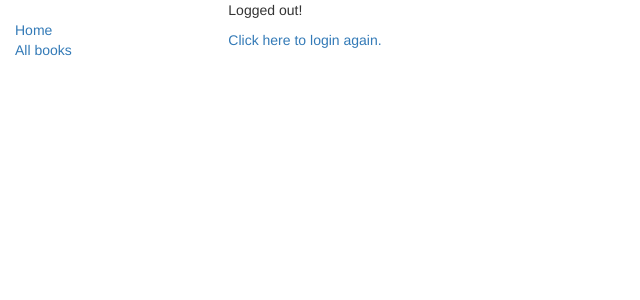
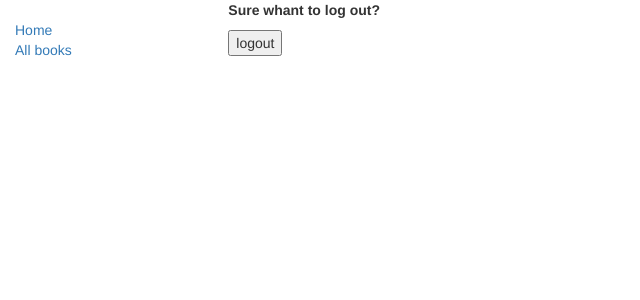
Before and after one commit to GorkyCow/mybook_test_task, a Django app: page /accounts/logout/ in a window 1280 px wide. Shown: the top 300 px of the page, without its empty margins (0-640 px from the left). Run offline with Django 3.2, Linux system fonts and the light colour scheme; some libraries are stand-ins or nearby versions.

Commit message:
Little fixes + logout form

```diff
--- a/mybooks/settings.py
+++ b/mybooks/settings.py
@@ -56,7 +56,7 @@ TEMPLATES = [
     {
         'BACKEND': 'django.template.backends.django.DjangoTemplates',
         'DIRS': [
-            os.path.join(BASE_DIR, 'templates'), [ os.path.join (BASE_DIR, 'templates'),]
+            os.path.join(BASE_DIR, 'templates'),
         ],
         'APP_DIRS': True,
         'OPTIONS': {
--- a/mybooks/urls.py
+++ b/mybooks/urls.py
@@ -28,5 +28,5 @@ urlpatterns = [
     path('books_list/', include('mybooks_view.urls'), name='books_list'),
     path('', RedirectView.as_view(url='/books_list/', permanent=True)),
     path('accounts/login/', myviews.login, name='login'),
-    path('accounts/logout/', views.LogoutView.as_view(), name='logout'),
+    path('accounts/logout/', myviews.logout, name='logout'),
 ] + static(settings.STATIC_URL, document_root=settings.STATIC_ROOT)
--- a/mybooks_view/forms.py
+++ b/mybooks_view/forms.py
@@ -2,7 +2,7 @@ from django import forms
 
 from django.core.exceptions import ValidationError
 from django.utils.translation import ugettext_lazy as _
-import datetime #for checking renewal date range.
+
 
 class LoginForm(forms.Form):
     username = forms.EmailField(help_text="Enter here email")
@@ -21,3 +21,14 @@ class LoginForm(forms.Form):
         if not data:
             raise ValidationError(_('Invalid password - string is empty'))
         return data
+
+
+class LogoutForm(forms.Form):
+    message = forms.HiddenInput()
+
+    def clean_username(self):
+        data = self.cleaned_data['username'].lower()
+
+        if not data:
+            raise ValidationError(_('Invalid email - string is empty'))
+        return data
--- a/mybooks_view/views.py
+++ b/mybooks_view/views.py
@@ -6,7 +6,7 @@ import django.contrib.auth.urls
 from django.http import HttpResponseRedirect
 from django.urls import reverse
 import requests
-from .forms import LoginForm
+from .forms import LoginForm, LogoutForm
 
 
 def login(request):
@@ -32,6 +32,20 @@ def login(request):
     else:
         form = LoginForm()
     return render(request, 'registration/login.html', {'form': form})
+
+
+def logout(request):
+    """
+    Presents logout form
+    """
+    if request.method == 'POST':
+        response = HttpResponseRedirect(reverse('login'))
+        response.delete_cookie('session')
+        response.delete_cookie('uid')
+        return response
+    else:
+        form = LogoutForm()
+    return render(request, 'registration/logged_out.html', {'form': form})
 
 
 def books_list(request):
@@ -91,7 +105,10 @@ def books_list(request):
         cover_url = 'https://i1.mybook.io/c/88x128/'
         books_list = get_booklist({'session': session, 'csrftoken': csrftoken, 'uid': uid})
         if books_list == -1:
-            return HttpResponseRedirect(reverse('login'))
+            response = HttpResponseRedirect(reverse('login'))
+            response.delete_cookie('session')
+            response.delete_cookie('uid')
+            return response
         else:
             return render(
                 request,
@@ -99,4 +116,7 @@ def books_list(request):
                 context={'books_list': books_list, 'cover_url': cover_url},
             )
     else:
-        return HttpResponseRedirect(reverse('login'))
+        response = HttpResponseRedirect(reverse('login'))
+        response.delete_cookie('session')
+        response.delete_cookie('uid')
+        return response
--- a/templates/index.html
+++ b/templates/index.html
@@ -18,6 +18,7 @@
     {% else %}
       <p>User don't have any books.</p>
     {% endif %}
+    <p><a href="/accounts/logout">Logout</a></p>
   </ul>
 
 {% endblock %}
--- a/templates/registration/logged_out.html
+++ b/templates/registration/logged_out.html
@@ -1,7 +1,12 @@
 {% extends "mybooks_view/base_generic.html" %}
 
 {% block content %}
-<p>Logged out!</p>
+<p><strong>Sure whant to log out?</strong></p>
 
-<a href="{% url 'login'%}">Click here to login again.</a>
+<form method="post" action="{% url 'logout' %}">
+    {% csrf_token %}
+    <div>
+        <input type="submit" value="logout" />
+    </div>
+</form>
 {% endblock %}
```
